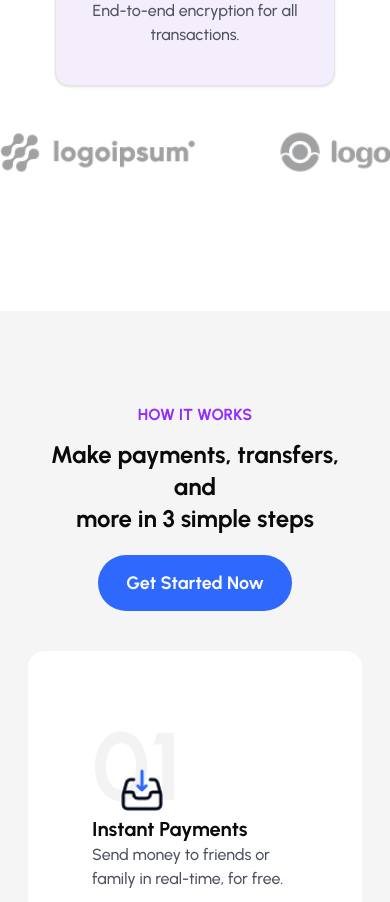
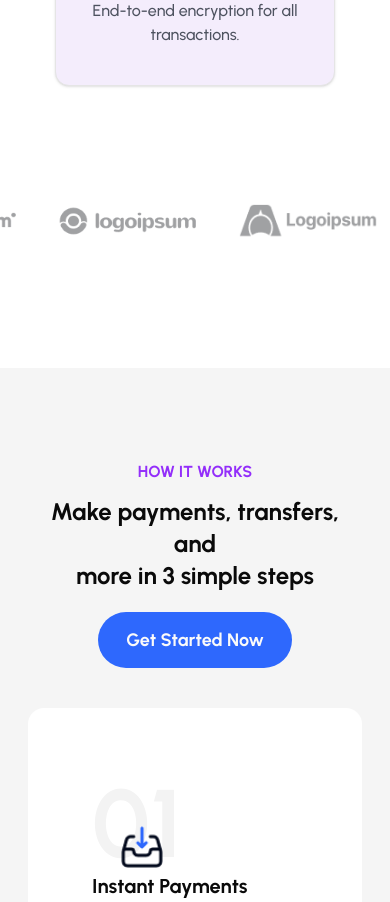
Before and after one commit to jubayers-r/easypay, a Next.js app: page / in a window 390 px wide. Shown: the part 1320-2222 px from the top of the page. Built offline with nearby package versions, Linux system fonts and the light colour scheme.

Commit message:
fix(ui):  fix marquee responsive size

```diff
--- a/app/sections/LogoMarquee.tsx
+++ b/app/sections/LogoMarquee.tsx
@@ -7,16 +7,17 @@ const LogoMarquee = () => {
     (_, i) => `/marquee/logo${i + 1}.png`
   );
   return (
-    <Marquee >
+    <Marquee>
       {logos.map((src, i) => (
+        <div key={i} className="w-35 lg:w-50 mx-5 lg:mx-10 mt-20 lg:mt-0">
           <Image
             key={i}
             src={src}
             alt={`logo ${i + 1}`}
             width={200}
             height={200}
-          className="mx-10"
           />
+        </div>
       ))}
     </Marquee>
   );
```
Lines whose indentation alone changed are shown as unchanged.
